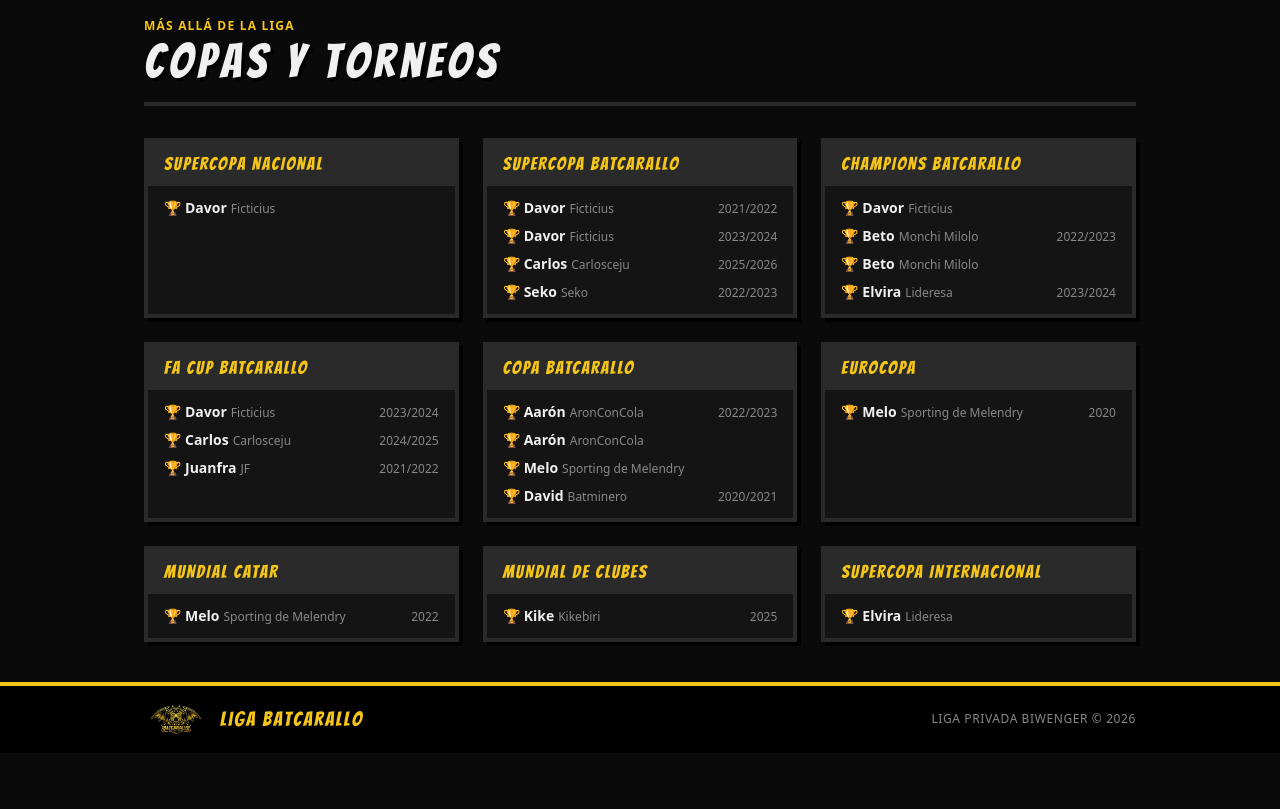
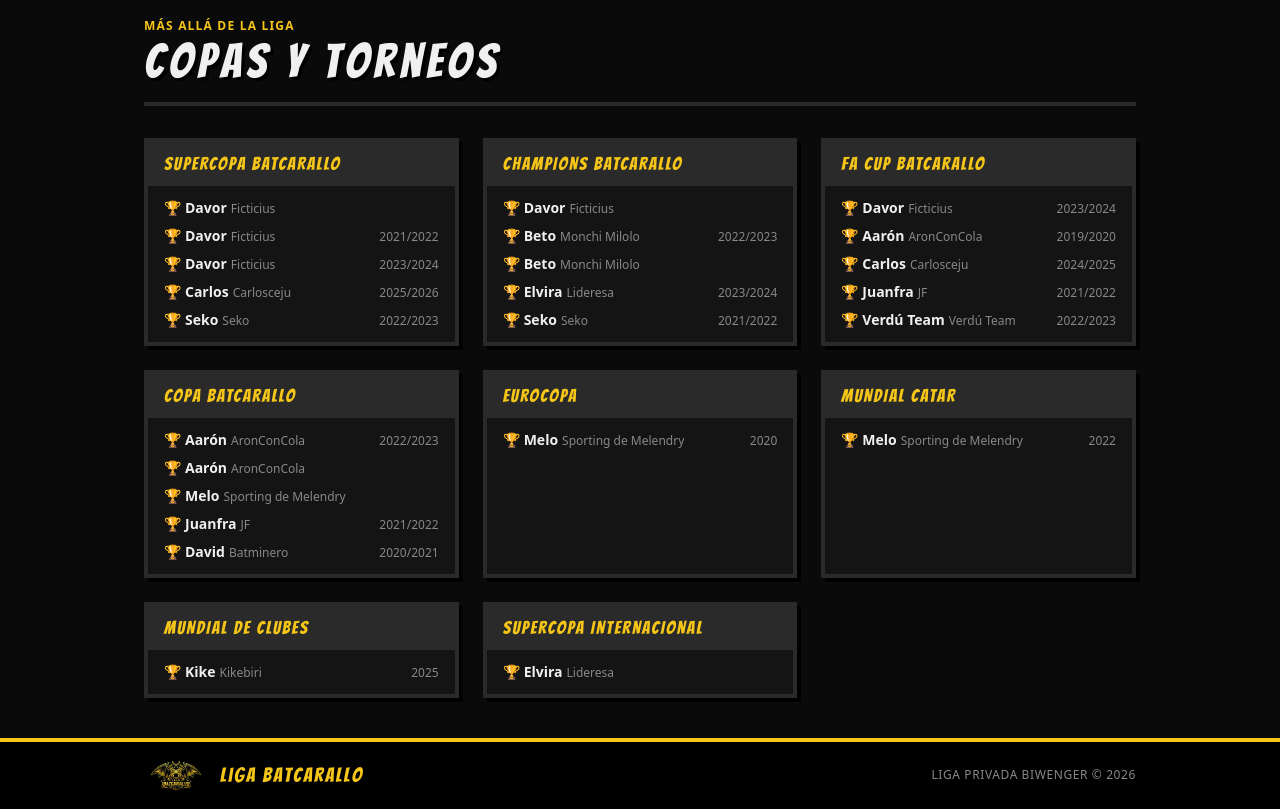
Before and after one commit to aronaldo9/liga-batcarallo, a Next.js app: page /palmares in a window 1280 px wide. Shown: the part 1080-1889 px from the top of the page. Before the commit the page ends 1833 px from the top, so only its background shows below. Built offline with nearby package versions, Linux system fonts and the light colour scheme; no server answers.

Commit message:
actualizado palmarés

```diff
--- a/data/palmares.js
+++ b/data/palmares.js
@@ -24,7 +24,7 @@ export const logrosIndividuales = [
     logros: [
       // Primera División
       { temporada: "2024/2025", competicion: "Primera División",          posicion: "Campeón/a" },
-      { temporada: null,        competicion: "Supercopa Nacional",         posicion: "Campeón/a" },
+      { temporada: null,        competicion: "Supercopa Batcarallo",         posicion: "Campeón/a" },
       { temporada: "2021/2022", competicion: "Primera División",          posicion: "Campeón/a" },
       { temporada: "2020/2021", competicion: "Primera División",          posicion: "Campeón/a" },
       { temporada: "2021/2022", competicion: "Supercopa Batcarallo",      posicion: "Campeón/a" },
@@ -47,7 +47,7 @@ export const logrosIndividuales = [
       { temporada: "2022/2023", competicion: "Primera División",             posicion: "Campeón/a" },
       { temporada: "2018/2019", competicion: "Primera División",             posicion: "Campeón/a" },
       { temporada: "2021/2022", competicion: "Primera División",             posicion: "2º clasificado" },
-      { temporada: "2022/2023", competicion: "Supercopa Nacional",           posicion: "2º clasificado" },
+      { temporada: "2022/2023", competicion: "Supercopa Batcarallo",           posicion: "2º clasificado" },
       { temporada: "2022/2023", competicion: "Champions Batcarallo",         posicion: "2º clasificado" },
       { temporada: "2022/2023", competicion: "Copa Batcarallo",              posicion: "Campeón/a" },
       { temporada: "2023/2024", competicion: "Champions Batcarallo",         posicion: "2º clasificado" },
@@ -55,6 +55,7 @@ export const logrosIndividuales = [
       { temporada: null,        competicion: "Supercopa Batcarallo",   posicion: "2º clasificado" },
       { temporada: null,        competicion: "Supercopa Semifinal Nacional", posicion: "Campeón/a" },
       { temporada: null,        competicion: "Copa Batcarallo",              posicion: "2º clasificado" },
+      { temporada: "2019/2020", competicion: "FA Cup Batcarallo",             posicion: "Campeón/a" },
       { temporada: "2019/2020", competicion: "Primera División",             posicion: "4º clasificado" },
       { temporada: "2017/2018", competicion: "Primera División",             posicion: "4º clasificado" },
       { temporada: "2016/2017", competicion: "Primera División",             posicion: "5º clasificado" },
@@ -163,6 +164,7 @@ export const logrosIndividuales = [
     ],
   },
   { memberId: 40, logros: [
+    { temporada: "2021/2022", competicion: "Champions Batcarallo", posicion: "Campeón/a" },
     { temporada: "2022/2023", competicion: "Supercopa Batcarallo", posicion: "Campeón/a" },
   ] }, // Seko
   { memberId: 39, logros: [
@@ -170,6 +172,7 @@ export const logrosIndividuales = [
   ] }, // Mora
   { memberId: 38, logros: [
     { temporada: "2021/2022", competicion: "FA Cup Batcarallo", posicion: "Campeón/a" },
+    { temporada: "2021/2022", competicion: "Copa Batcarallo",   posicion: "Campeón/a" },
     { temporada: "2021/2022", competicion: "Segunda División",  posicion: "3er clasificado" },
     { temporada: "2023/2024", competicion: "FA Cup Batcarallo", posicion: "2º clasificado" },
   ] }, // Juanfra
@@ -188,8 +191,9 @@ export const logrosIndividuales = [
     { temporada: "2019/2020", competicion: "Primera División", posicion: "2º clasificado" },
   ] }, // Ángel
   { memberId: 45, logros: [
-    { temporada: "2022/2023", competicion: "Segunda División", posicion: "Campeón/a" },
-    { temporada: "2022/2023", competicion: "Copa Batcarallo",  posicion: "2º clasificado" },
+    { temporada: "2022/2023", competicion: "FA Cup Batcarallo", posicion: "Campeón/a" },
+    { temporada: "2022/2023", competicion: "Segunda División",  posicion: "Campeón/a" },
+    { temporada: "2022/2023", competicion: "Copa Batcarallo",   posicion: "2º clasificado" },
   ] }, // Verdú Team
   { memberId: 43, logros: [
     { temporada: "2024/2025", competicion: "FA Cup Batcarallo", posicion: "2º clasificado" },
```
